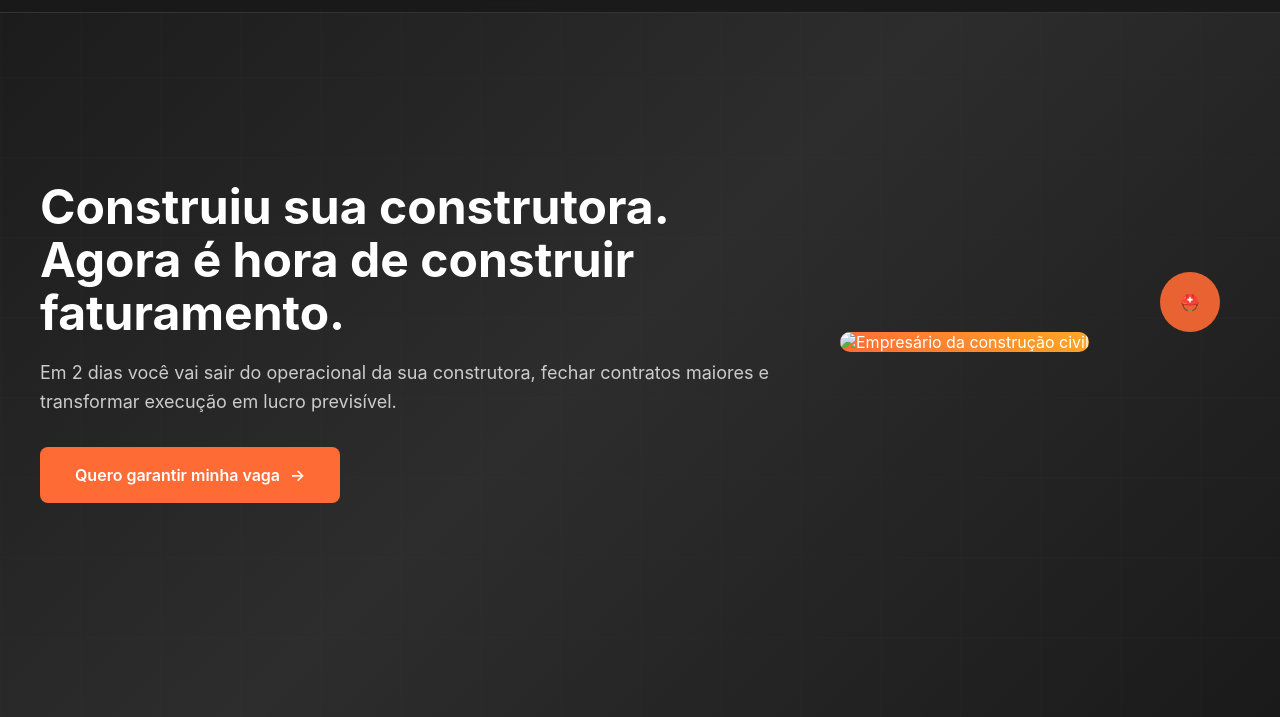
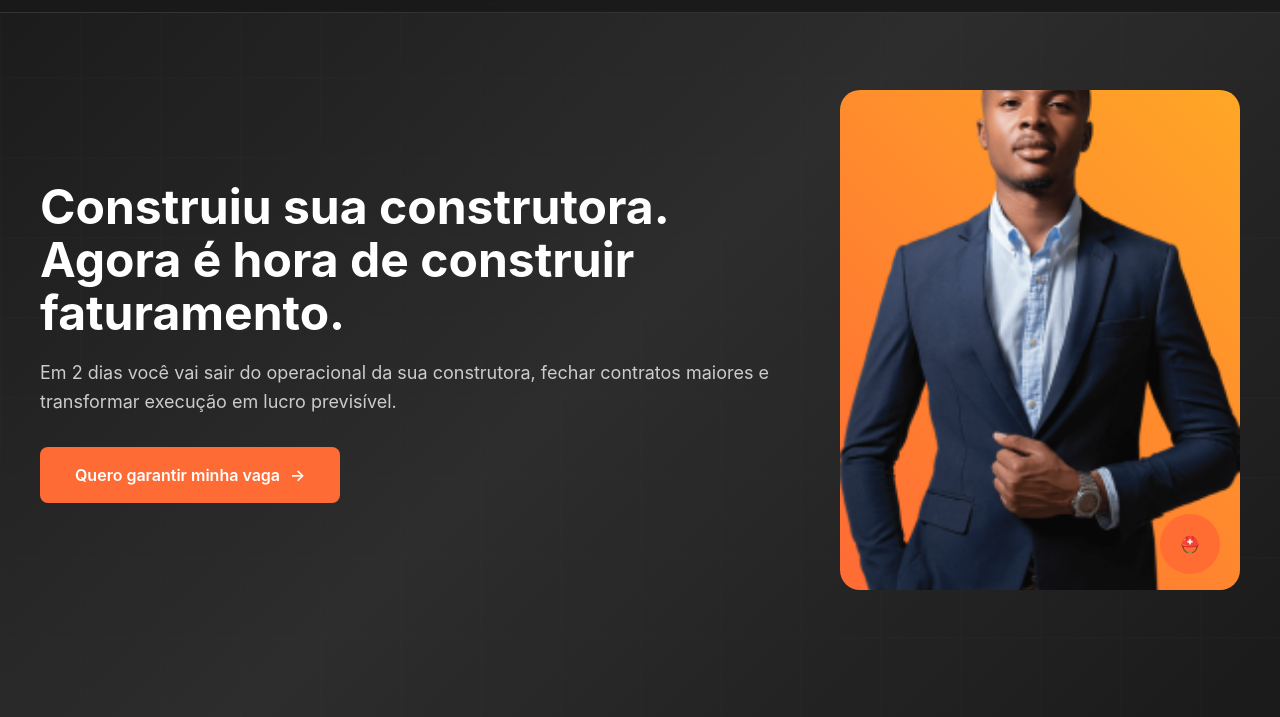
Before and after one commit to EdilsonRicardo/SafimPage, a plain HTML site: page index.html in a window 1280 px wide. Shown: the part 83-800 px from the top of the page. Drawn offline with Linux system fonts and the light colour scheme.

Commit message:
commitphoto

```diff
--- a/index.html
+++ b/index.html
@@ -702,7 +702,7 @@
                 </a>
             </div>
             <div class="hero-image">
-                <img src="/placeholder.svg?height=500&width=400" alt="Empresário da construção civil">
+                <img src="/img/perfil.png" alt="Empresário da construção civil">
                 <div class="construction-icon">
                     ⛑️
                 </div>
```
Also changed, not shown: img/perfil.png (added).
